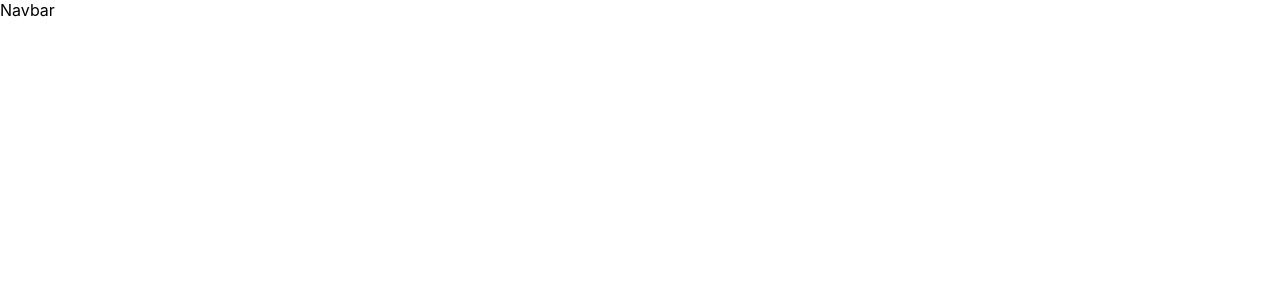
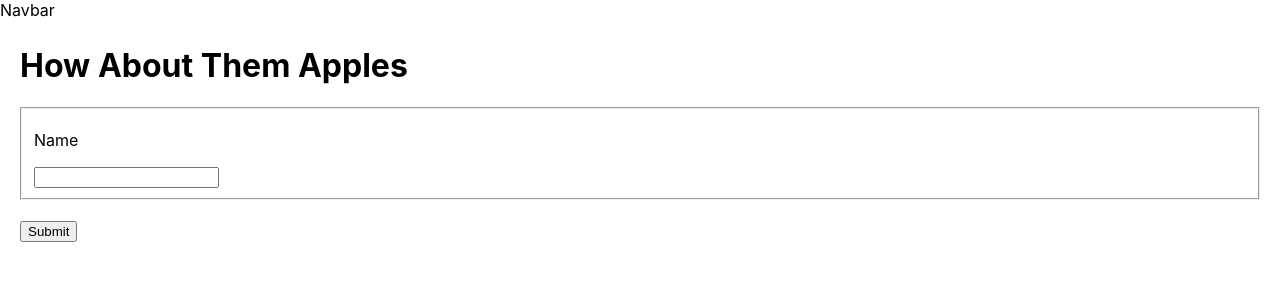
Before and after one commit to Chadkaplan/quiz-app, a React (Create React App) app: page /Forms in a window 1280 px wide. Before the commit this address had no page. Shown: the top 300 px of the page. Built offline with nearby package versions, Linux system fonts and the light colour scheme.

Commit message:
Experimenting with forms to implement quiz creation.

```diff
--- a/src/App.css
+++ /dev/null
@@ -1,38 +0,0 @@
-.App {
-  text-align: center;
-}
-
-.App-logo {
-  height: 40vmin;
-  pointer-events: none;
-}
-
-@media (prefers-reduced-motion: no-preference) {
-  .App-logo {
-    animation: App-logo-spin infinite 20s linear;
-  }
-}
-
-.App-header {
-  background-color: #282c34;
-  min-height: 100vh;
-  display: flex;
-  flex-direction: column;
-  align-items: center;
-  justify-content: center;
-  font-size: calc(10px + 2vmin);
-  color: white;
-}
-
-.App-link {
-  color: #61dafb;
-}
-
-@keyframes App-logo-spin {
-  from {
-    transform: rotate(0deg);
-  }
-  to {
-    transform: rotate(360deg);
-  }
-}
--- a/src/App.js
+++ b/src/App.js
@@ -1,10 +1,11 @@
-import "./App.css";
+// import "./App.css";
 import React from "react";
 import { BrowserRouter, Routes, Route } from "react-router-dom";
 import Main from "./components/Main";
 import Create from "./components/Create";
 import Play from "./components/Play";
 import Navbar from "./components/Navbar";
+import Forms from "./components/Forms";
 
 const App = () => (
   <BrowserRouter>
@@ -12,7 +13,9 @@ const App = () => (
     <Routes>
       <Route path="/" exact element={<Main />} />
       <Route path="/create" element={<Create />} />
-      <Route path="/play/:id" element={<Play />} />
+      <Route path="/Forms" element={<Forms />} />
+      {/* Add dynamic routing to quizzes :id */}
+      <Route path="/play" element={<Play />} />
     </Routes>
   </BrowserRouter>
 );
--- /dev/null
+++ b/src/components/App.css
@@ -0,0 +1,7 @@
+.wrapper {
+  padding: 5px 20px;
+}
+
+.wrapper fieldset {
+  margin: 20px 0;
+}
--- a/src/components/Create.jsx
+++ b/src/components/Create.jsx
@@ -1,7 +1,8 @@
 import React from "react";
-import Question from "./Question";
+import { useState } from "react";
 
 const Create = () => {
+  const [questions, setQuestions] = useState([])
   return (
     <div>
       <h1>Create a Quiz in Seconds</h1>
@@ -11,6 +12,7 @@ const Create = () => {
           <input type="text" name="name" placeholder="Your Quiz Name"></input>
         </label>
         {/* <Question/> */}
+
         <input type="submit" value="Submit" />
       </form>
     </div>
--- /dev/null
+++ b/src/components/Forms.jsx
@@ -0,0 +1,43 @@
+import React, { useReducer, useState } from 'react';
+import './App.css';
+
+const formReducer = (state, event) => {
+ return {
+   ...state,
+   [event.target.name]: event.target.value
+ }
+}
+
+function Forms() {
+  const [formData, setFormData] = useReducer(formReducer, {});
+  const [submitting, setSubmitting] = useState(false);
+
+  const handleSubmit = event => {
+    event.preventDefault();
+    setSubmitting(true);
+
+    setTimeout(() => {
+      setSubmitting(false);
+    }, 3000)
+  }
+
+  return(
+    <div className="wrapper">
+      <h1>How About Them Apples</h1>
+      {submitting &&
+        <div>Submtting Form...</div>
+      }
+      <form onSubmit={handleSubmit}>
+        <fieldset>
+          <label>
+            <p>Name</p>
+            <input name="name" onChange={setFormData}/>
+          </label>
+        </fieldset>
+        <button type="submit">Submit</button>
+      </form>
+    </div>
+  )
+}
+
+export default Forms;
--- a/src/components/Main.jsx
+++ b/src/components/Main.jsx
@@ -1,13 +1,11 @@
 import React from 'react'
 import { Link } from 'react-router-dom'
-import Question from './Question'
 
 const Main = () => {
   return (
     <div>
       <Link to="/Create">
       <button>Create a Quiz</button>
-      <Question/>
       </Link>
     </div>
   )
--- a/src/components/Play.jsx
+++ b/src/components/Play.jsx
@@ -1,8 +1,13 @@
 import React from 'react'
+import Question from './Question'
+
 
 const Play = () => {
   return (
+    <>
     <div>Play</div>
+    <Question/>
+    </>
   )
 }
 
--- a/src/components/question.css
+++ b/src/components/question.css
@@ -1,3 +1,6 @@
 .choice-btn{
-    margin: 10;
+    margin: 5px;
+    padding: 20;
+    /* Testing import */
+    background-color: #4CAF50
 }
```
Also changed, not shown: src/components/Question.jsx (+1 -23 lines).
